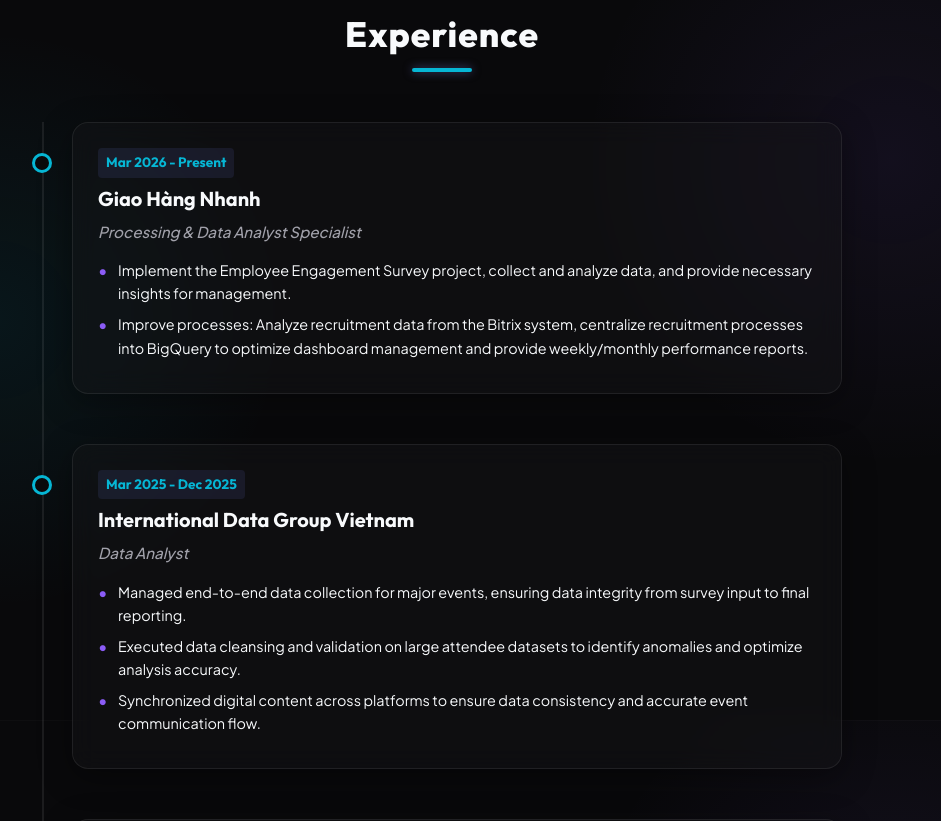
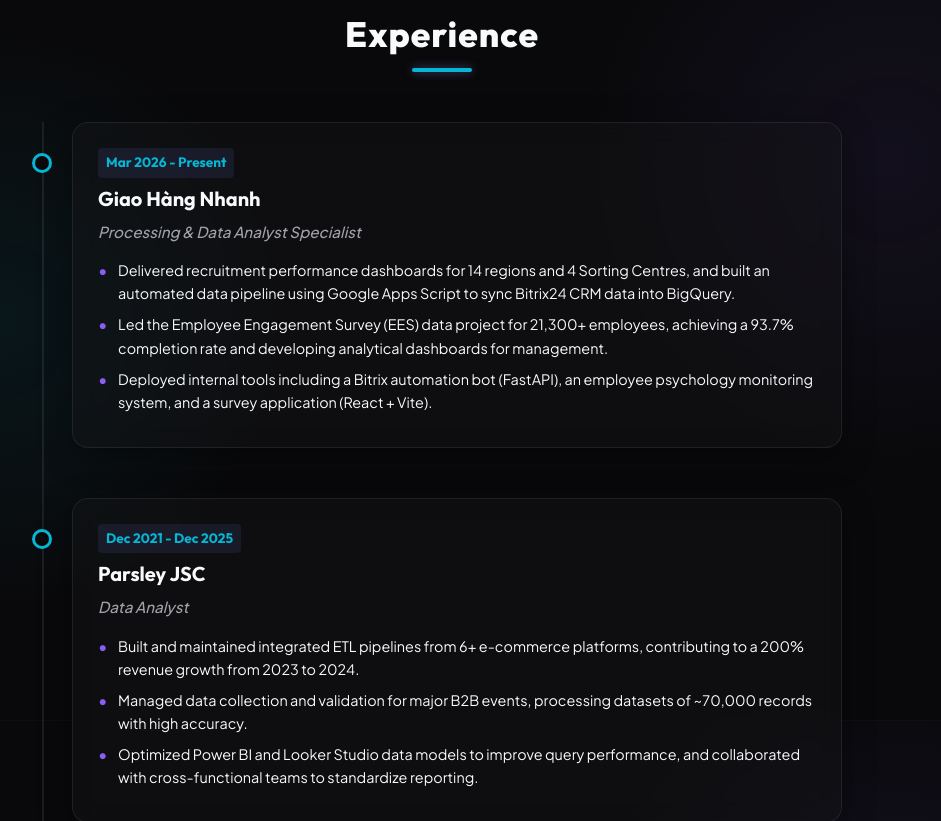
Before and after one commit to CterLQP/LQP-Portfolio-Web, a Next.js app: page / in a window 1280 px wide. Shown: the part 1680-2501 px from the top of the page, without its empty margins (198-1139 px from the left). Built offline with nearby package versions, Linux system fonts and the light colour scheme.

Commit message:
Update portfolio experience descriptions from CV

```diff
--- a/src/app/page.js
+++ b/src/app/page.js
@@ -301,6 +301,7 @@
                 {t.exp_ghn_desc3 && <li>{t.exp_ghn_desc3}</li>}
               </ul>
             </div>
+            {t.exp3_company && (
               <div className="timeline-item reveal" style={{ transitionDelay: "0.2s" }}>
                 <div className="timeline-date">{t.exp3_date}</div>
                 <h3 className="timeline-title">{t.exp3_company}</h3>
@@ -311,6 +312,7 @@
                   {t.exp3_desc3 && <li>{t.exp3_desc3}</li>}
                 </ul>
               </div>
+            )}
             <div className="timeline-item reveal" style={{ transitionDelay: "0.3s" }}>
               <div className="timeline-date">{t.exp2_date}</div>
               <h3 className="timeline-title">{t.exp2_company}</h3>
--- a/src/data/translations.js
+++ b/src/data/translations.js
@@ -43,9 +43,9 @@
       exp_ghn_date: "Mar 2026 - Present",
       exp_ghn_company: "Giao Hàng Nhanh",
       exp_ghn_position: "Processing & Data Analyst Specialist",
-      exp_ghn_desc1: "Implement the Employee Engagement Survey project, collect and analyze data, and provide necessary insights for management.",
-      exp_ghn_desc2: "Improve processes: Analyze recruitment data from the Bitrix system, centralize recruitment processes into BigQuery to optimize dashboard management and provide weekly/monthly performance reports.",
-      exp_ghn_desc3: "",
+      exp_ghn_desc1: "Delivered recruitment performance dashboards for 14 regions and 4 Sorting Centres, and built an automated data pipeline using Google Apps Script to sync Bitrix24 CRM data into BigQuery.",
+      exp_ghn_desc2: "Led the Employee Engagement Survey (EES) data project for 21,300+ employees, achieving a 93.7% completion rate and developing analytical dashboards for management.",
+      exp_ghn_desc3: "Deployed internal tools including a Bitrix automation bot (FastAPI), an employee psychology monitoring system, and a survey application (React + Vite).",
 
       project_ghn_title: "[Python] HR & Ops Analytics Dashboard",
       tag_ibcs: "IBCS",
@@ -81,18 +81,18 @@
       exp1_desc1: "",
       exp1_desc2: "",
       exp1_desc3: "",
-      exp2_date: "Jul 2023 - Dec 2024",
+      exp2_date: "Dec 2021 - Dec 2025",
       exp2_company: "Parsley JSC",
       exp2_position: "Data Analyst",
-      exp2_desc1: "Standardized multi-source raw data by defining cross-departmental requirements for streamlined reporting.",
-      exp2_desc2: "Automated ETL workflows using Python scripts to support revenue forecasting and customer reach analysis.",
-      exp2_desc3: "Optimized data models for Power BI and Looker Studio dashboards, enhancing query performance and data accuracy.",
-      exp3_date: "Mar 2025 - Dec 2025",
-      exp3_company: "International Data Group Vietnam",
-      exp3_position: "Data Analyst",
-      exp3_desc1: "Managed end-to-end data collection for major events, ensuring data integrity from survey input to final reporting.",
-      exp3_desc2: "Executed data cleansing and validation on large attendee datasets to identify anomalies and optimize analysis accuracy.",
-      exp3_desc3: "Synchronized digital content across platforms to ensure data consistency and accurate event communication flow.",
+      exp2_desc1: "Built and maintained integrated ETL pipelines from 6+ e-commerce platforms, contributing to a 200% revenue growth from 2023 to 2024.",
+      exp2_desc2: "Managed data collection and validation for major B2B events, processing datasets of ~70,000 records with high accuracy.",
+      exp2_desc3: "Optimized Power BI and Looker Studio data models to improve query performance, and collaborated with cross-functional teams to standardize reporting.",
+      exp3_date: "",
+      exp3_company: "",
+      exp3_position: "",
+      exp3_desc1: "",
+      exp3_desc2: "",
+      exp3_desc3: "",
       edu_school: "Hoa Sen University",
       edu_time: "2021 - 2025",
       edu_degree: "Management Information Systems",
@@ -184,9 +184,9 @@
       exp_ghn_date: "Tháng 3 2026 - Hiện tại",
       exp_ghn_company: "Giao Hàng Nhanh",
       exp_ghn_position: "Chuyên viên Phân tích Quy trình và Dữ liệu",
-      exp_ghn_desc1: "Thực hiện dự án Khảo sát mức độ gắn kết của nhân viên, thu thập và phân tích dữ liệu, cung cấp thông tin chi tiết cần thiết cho ban quản lý.",
-      exp_ghn_desc2: "Cải tiến quy trình: Phân tích dữ liệu tuyển dụng từ hệ thống Bitrix, tập trung hóa quy trình tuyển dụng vào BigQuery để tối ưu quản lý dashboard và cung cấp báo cáo hiệu suất hàng tuần/tháng.",
-      exp_ghn_desc3: "",
+      exp_ghn_desc1: "Triển khai hệ thống báo cáo hiệu suất tuyển dụng cho 14 khu vực và 4 trung tâm phân loại, đồng thời xây dựng luồng dữ liệu tự động đồng bộ từ Bitrix24 CRM sang BigQuery.",
+      exp_ghn_desc2: "Dẫn dắt dự án Khảo sát mức độ gắn kết của nhân viên (EES) cho hơn 21.300 nhân sự, đạt tỷ lệ hoàn thành 93,7% và phát triển báo cáo phân tích cho ban quản lý.",
+      exp_ghn_desc3: "Phát triển các công cụ nội bộ như bot tự động hóa Bitrix (FastAPI), hệ thống theo dõi tâm lý nhân viên và ứng dụng khảo sát (React + Vite).",
 
       project_ghn_title: "[Python] Bảng điều khiển Phân tích Nhân sự & Vận hành",
       tag_ibcs: "IBCS",
@@ -222,18 +222,18 @@
       exp1_desc1: "",
       exp1_desc2: "",
       exp1_desc3: "",
-      exp2_date: "Tháng 7 2023 - Tháng 12 2024",
+      exp2_date: "Tháng 12 2021 - Tháng 12 2025",
       exp2_company: "Parsley JSC",
       exp2_position: "Chuyên viên Phân tích Dữ liệu",
-      exp2_desc1: "Chuẩn hóa dữ liệu thô từ nhiều nguồn bằng cách xác định các yêu cầu liên phòng ban để hợp lý hóa việc báo cáo.",
-      exp2_desc2: "Tự động hóa luồng công việc ETL bằng các tập lệnh Python để hỗ trợ dự báo doanh thu và phân tích phạm vi tiếp cận khách hàng.",
-      exp2_desc3: "Tối ưu hóa mô hình dữ liệu cho các dashboard Power BI và Looker Studio, nâng cao hiệu suất truy vấn và độ chính xác của dữ liệu.",
-      exp3_date: "Tháng 3 2025 - Tháng 12 2025",
-      exp3_company: "International Data Group Vietnam",
-      exp3_position: "Chuyên viên Phân tích Dữ liệu",
-      exp3_desc1: "Quản lý việc thu thập dữ liệu từ đầu đến cuối cho các sự kiện lớn, đảm bảo tính toàn vẹn của dữ liệu từ đầu vào khảo sát đến báo cáo cuối cùng.",
-      exp3_desc2: "Thực hiện làm sạch và xác thực dữ liệu trên các tập dữ liệu người tham dự lớn để xác định các điểm bất thường và tối ưu hóa độ chính xác của phân tích.",
-      exp3_desc3: "Đồng bộ hóa nội dung kỹ thuật số trên các nền tảng để đảm bảo tính nhất quán của dữ liệu và luồng giao tiếp sự kiện chính xác.",
+      exp2_desc1: "Xây dựng và duy trì luồng dữ liệu ETL tích hợp từ hơn 6 nền tảng thương mại điện tử, góp phần tăng trưởng 200% doanh thu trong năm 2023-2024.",
+      exp2_desc2: "Quản lý việc thu thập và xác thực dữ liệu cho các sự kiện B2B lớn, xử lý các tập dữ liệu khoảng 70.000 bản ghi với tiêu chuẩn độ chính xác cao.",
+      exp2_desc3: "Tối ưu hóa các mô hình dữ liệu Power BI và Looker Studio để nâng cao hiệu suất truy vấn, phối hợp với các phòng ban để chuẩn hóa hệ thống báo cáo.",
+      exp3_date: "",
+      exp3_company: "",
+      exp3_position: "",
+      exp3_desc1: "",
+      exp3_desc2: "",
+      exp3_desc3: "",
       edu_school: "Đại học Hoa Sen",
       edu_time: "2021 - 2025",
       edu_degree: "Hệ thống Thông tin Quản lý",
@@ -287,26 +287,22 @@
 Website: lequyphat.wuaze.com
 
 Summary:
-Data Analyst with nearly 2 years of experience, driven by a dual passion for Data Science and Artificial Intelligence. Currently working at Giao Hàng Nhanh as a Processing & Data Analyst Specialist. I specialize in transforming complex datasets into strategic assets using Python, SQL, and automated ETL pipelines. With a proven track record, I design scalable data models and intuitive BI dashboards that not only track performance but predict future trends to unlock revenue growth.
+Data Analyst with 4 years of experience, driven by a dual passion for Data Science and Artificial Intelligence. Currently working at Giao Hàng Nhanh as a Processing & Data Analyst Specialist. I specialize in transforming complex datasets into strategic assets using Python, SQL, and automated ETL pipelines. With a proven track record, I design scalable data models and intuitive BI dashboards that not only track performance but predict future trends to unlock revenue growth.
 
 FAQ:
-- How did you gain 2 years of experience while studying?
-  I started my career early during my sophomore year (2nd year of university). By balancing flexible work schedules with academic studies and applying classroom knowledge directly to real-world projects at Parsley and IDG, I effectively accumulated nearly 2 years of professional experience before graduation.
+- How did you gain 4 years of experience while studying?
+  I started my career early during my freshman year. By balancing flexible work schedules with academic studies and applying classroom knowledge directly to real-world projects at Parsley, I effectively accumulated 4 years of professional experience before graduation.
 
 Experience:
-1. Giao Hang Nhanh JSC - Processing & Data Analyst Specialist (Mar 2026 - Present)
-   - Implement the Employee Engagement Survey project, collect and analyze data, and provide necessary insights for management.
-   - Improve processes: Analyze recruitment data from the Bitrix system, centralize recruitment processes into BigQuery to optimize dashboard management and provide weekly/monthly performance reports.
+1. Giao Hàng Nhanh - Processing & Data Analyst Specialist (Mar 2026 - Present)
+   - Delivered recruitment performance dashboards and built an automated data pipeline using Google Apps Script to sync Bitrix24 CRM data into BigQuery.
+   - Led the Employee Engagement Survey (EES) project for 21,300+ employees, achieving a 93.7% completion rate.
+   - Deployed internal tools including a Bitrix automation bot (FastAPI) and an employee survey application (React + Vite).
 
-2. International Data Group Vietnam - Data Analyst (Mar 2025 - Dec 2025)
-   - Managed end-to-end data collection for major events, ensuring data integrity from survey input to final reporting.
-   - Executed data cleansing and validation on large attendee datasets to identify anomalies and optimize analysis accuracy.
-   - Synchronized digital content across platforms to ensure data consistency and accurate event communication flow.
-
-3. Parsley JSC - Data Analyst (Jul 2023 - Dec 2024)
-   - Standardized multi-source raw data by defining cross-departmental requirements for streamlined reporting.
-   - Automated ETL workflows using Python scripts to support revenue forecasting and customer reach analysis.
-   - Optimized data models for Power BI and Looker Studio dashboards, enhancing query performance and data accuracy.
+2. Parsley JSC - Data Analyst (Dec 2021 - Dec 2025)
+   - Built integrated ETL pipelines from 6+ e-commerce platforms, contributing to 200% revenue growth (2023-2024).
+   - Managed data collection for major B2B events, processing datasets of ~70,000 records.
+   - Optimized Power BI/Looker Studio data models and collaborated cross-functionally to standardize reporting.
 
 Skills:
 - Programming & Databases: Python, SQL, HTML/CSS, JavaScript.
```
Lines whose indentation alone changed are shown as unchanged.
